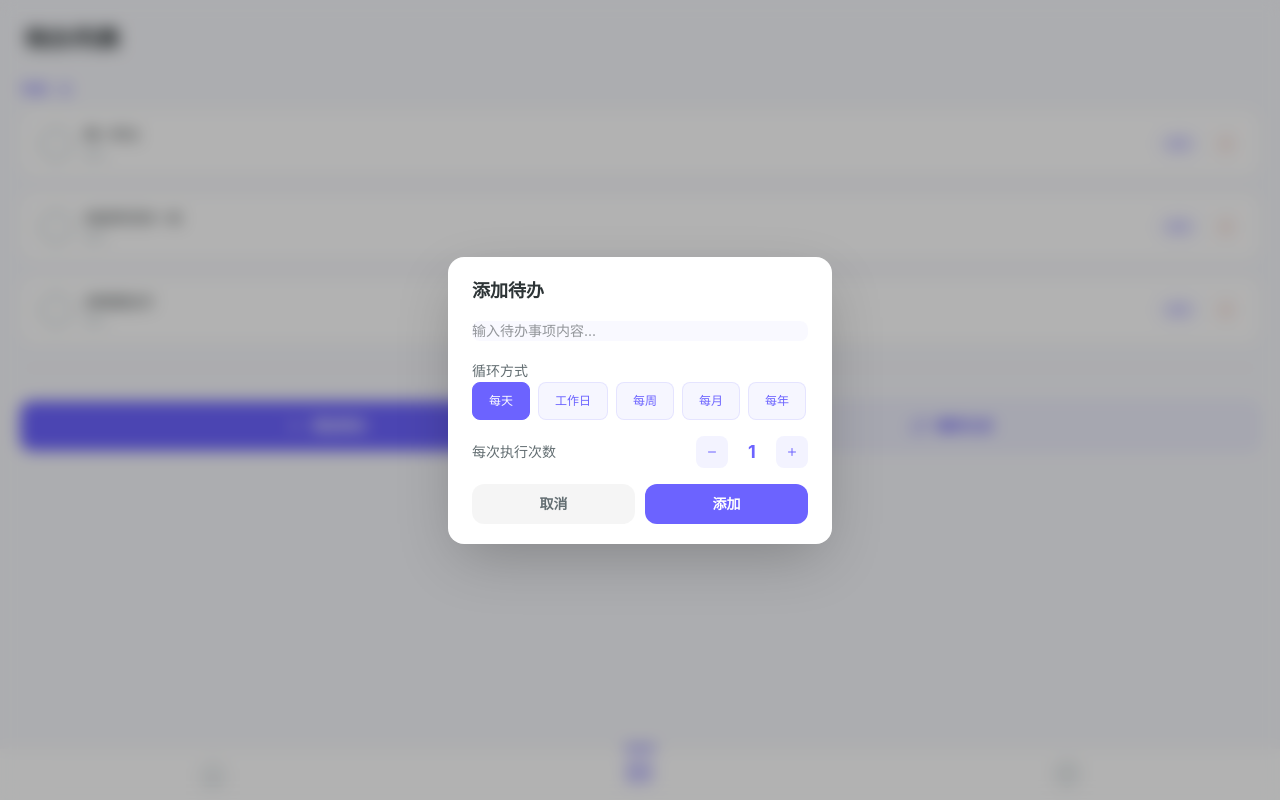
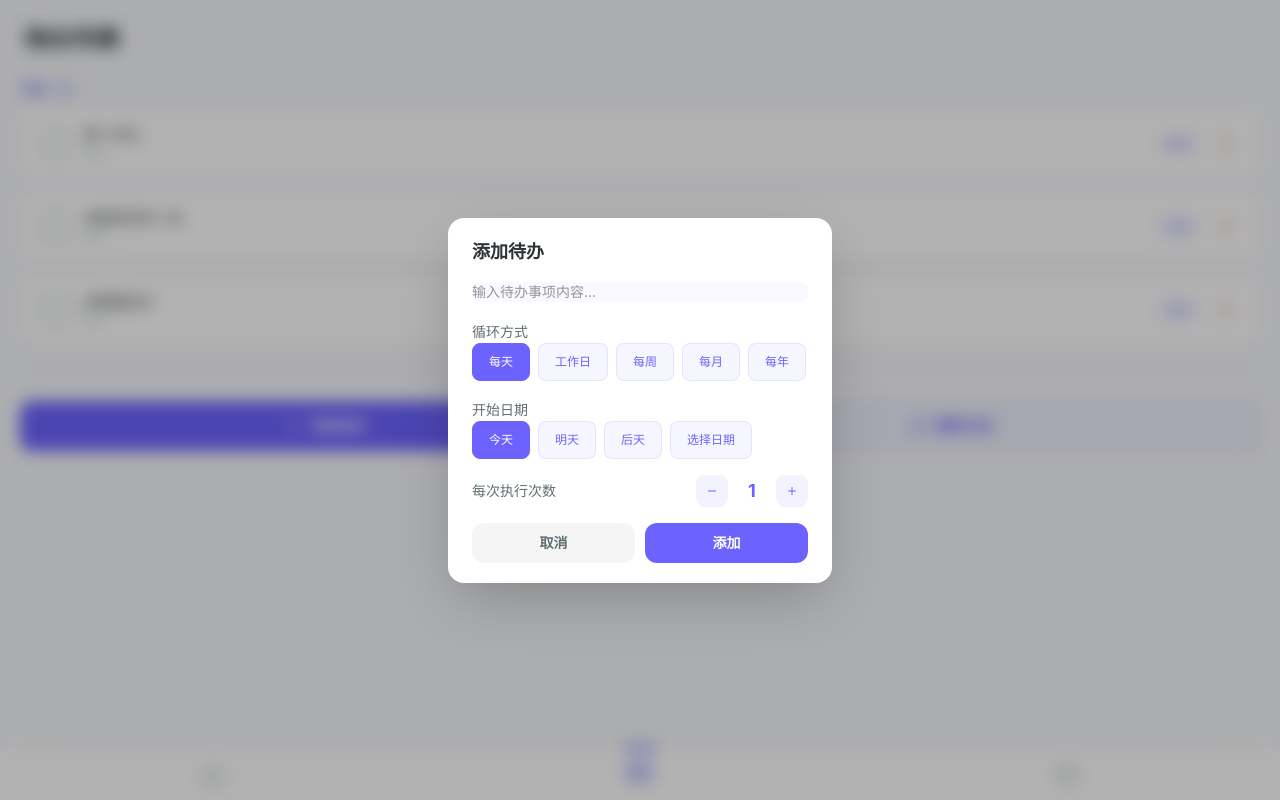
Before and after one commit to DavidXie03/do-little-things, a Vue app: page /todos in a window 1280 px wide. Both pictures are taken after a click on the button "添加待办". Built offline with nearby package versions, Linux system fonts and the light colour scheme.

Commit message:
feat: add start date selection when creating new todo
- Support today/tomorrow/day-after/custom date picker
- CustomAction now has optional startDate field
- shouldTriggerOnDate respects startDate as both filter and anchor

```diff
--- a/src/components/TodoModal.vue
+++ b/src/components/TodoModal.vue
@@ -1,5 +1,5 @@
 <script setup lang="ts">
-import { ref, nextTick, watch } from 'vue'
+import { ref, nextTick, watch, computed } from 'vue'
 import { useI18n } from 'vue-i18n'
 import { RecurrenceType, ALL_RECURRENCE_TYPES } from '../types'
 import type { RecurrenceType as RecurrenceTypeT } from '../types'
@@ -15,10 +15,11 @@ const props = defineProps<{
   initialContent?: string
   initialRepeatCount?: number
   initialRecurrence?: RecurrenceTypeT
+  initialStartDate?: string
 }>()
 
 const emit = defineEmits<{
-  (e: 'confirm', content: string, repeatCount: number, recurrence: RecurrenceTypeT): void
+  (e: 'confirm', content: string, repeatCount: number, recurrence: RecurrenceTypeT, startDate?: string): void
   (e: 'cancel'): void
 }>()
 
@@ -27,19 +28,105 @@ const repeatCount = ref(1)
 const recurrence = ref<RecurrenceTypeT>(RecurrenceType.Daily)
 const inputRef = ref<HTMLInputElement | null>(null)
 
+// 开始日期相关
+type StartDateOption = 'today' | 'tomorrow' | 'dayAfter' | 'custom'
+const startDateOption = ref<StartDateOption>('today')
+const customDate = ref('')
+const showDatePicker = ref(false)
+
+function toDateStr(date: Date): string {
+  const y = date.getFullYear()
+  const m = String(date.getMonth() + 1).padStart(2, '0')
+  const d = String(date.getDate()).padStart(2, '0')
+  return `${y}-${m}-${d}`
+}
+
+function getTodayStr(): string {
+  return toDateStr(new Date())
+}
+
+function getOffsetDateStr(days: number): string {
+  const d = new Date()
+  d.setDate(d.getDate() + days)
+  return toDateStr(d)
+}
+
+const resolvedStartDate = computed((): string | undefined => {
+  const today = getTodayStr()
+  switch (startDateOption.value) {
+    case 'today':
+      return undefined // 默认今天，不需要传 startDate
+    case 'tomorrow':
+      return getOffsetDateStr(1)
+    case 'dayAfter':
+      return getOffsetDateStr(2)
+    case 'custom':
+      return customDate.value || today
+    default:
+      return undefined
+  }
+})
+
 watch(() => props.visible, (val) => {
   if (val) {
     content.value = props.initialContent ?? ''
     repeatCount.value = props.initialRepeatCount ?? 1
     recurrence.value = props.initialRecurrence ?? RecurrenceType.Daily
+    showDatePicker.value = false
+
+    // 初始化日期选项
+    if (props.initialStartDate) {
+      const today = getTodayStr()
+      const tomorrow = getOffsetDateStr(1)
+      const dayAfter = getOffsetDateStr(2)
+      if (props.initialStartDate === today || !props.initialStartDate) {
+        startDateOption.value = 'today'
+      } else if (props.initialStartDate === tomorrow) {
+        startDateOption.value = 'tomorrow'
+      } else if (props.initialStartDate === dayAfter) {
+        startDateOption.value = 'dayAfter'
+      } else {
+        startDateOption.value = 'custom'
+        customDate.value = props.initialStartDate
+      }
+    } else {
+      startDateOption.value = 'today'
+      customDate.value = ''
+    }
+
     nextTick(() => inputRef.value?.focus())
   }
 })
 
+function selectDateOption(option: StartDateOption) {
+  if (option === 'custom') {
+    showDatePicker.value = true
+    startDateOption.value = 'custom'
+    if (!customDate.value) {
+      customDate.value = getTodayStr()
+    }
+  } else {
+    showDatePicker.value = false
+    startDateOption.value = option
+  }
+}
+
+function handleDateInput(e: Event) {
+  const target = e.target as HTMLInputElement
+  customDate.value = target.value
+}
+
 function handleConfirm() {
   const trimmed = content.value.trim()
   if (!trimmed) return
-  emit('confirm', trimmed, repeatCount.value, recurrence.value)
+  emit('confirm', trimmed, repeatCount.value, recurrence.value, resolvedStartDate.value)
+}
+
+/** 格式化自定义日期显示 */
+function formatCustomDate(dateStr: string): string {
+  if (!dateStr) return ''
+  const d = new Date(dateStr + 'T00:00:00')
+  return `${d.getMonth() + 1}/${d.getDate()}`
 }
 </script>
 
@@ -76,6 +163,68 @@ function handleConfirm() {
         >
           {{ t(`recurrence.${rt}`) }}
         </button>
+      </div>
+    </div>
+
+    <!-- 开始日期选择 -->
+    <div class="space-y-2">
+      <span class="text-sm" style="color: var(--text-secondary);">{{ t('modal.startDateLabel') }}</span>
+      <div class="flex flex-wrap gap-2">
+        <button
+          @click="selectDateOption('today')"
+          class="u-item-sm rounded-lg text-xs font-medium transition-all duration-200 active:scale-95"
+          :style="{
+            background: startDateOption === 'today' ? 'var(--primary)' : 'rgba(108,99,255,0.06)',
+            color: startDateOption === 'today' ? 'white' : 'var(--primary)',
+            border: startDateOption === 'today' ? '1.5px solid var(--primary)' : '1.5px solid rgba(108,99,255,0.12)',
+          }"
+        >
+          {{ t('modal.startToday') }}
+        </button>
+        <button
+          @click="selectDateOption('tomorrow')"
+          class="u-item-sm rounded-lg text-xs font-medium transition-all duration-200 active:scale-95"
+          :style="{
+            background: startDateOption === 'tomorrow' ? 'var(--primary)' : 'rgba(108,99,255,0.06)',
+            color: startDateOption === 'tomorrow' ? 'white' : 'var(--primary)',
+            border: startDateOption === 'tomorrow' ? '1.5px solid var(--primary)' : '1.5px solid rgba(108,99,255,0.12)',
+          }"
+        >
+          {{ t('modal.startTomorrow') }}
+        </button>
+        <button
+          @click="selectDateOption('dayAfter')"
+          class="u-item-sm rounded-lg text-xs font-medium transition-all duration-200 active:scale-95"
+          :style="{
+            background: startDateOption === 'dayAfter' ? 'var(--primary)' : 'rgba(108,99,255,0.06)',
+            color: startDateOption === 'dayAfter' ? 'white' : 'var(--primary)',
+            border: startDateOption === 'dayAfter' ? '1.5px solid var(--primary)' : '1.5px solid rgba(108,99,255,0.12)',
+          }"
+        >
+          {{ t('modal.startDayAfter') }}
+        </button>
+        <button
+          @click="selectDateOption('custom')"
+          class="u-item-sm rounded-lg text-xs font-medium transition-all duration-200 active:scale-95"
+          :style="{
+            background: startDateOption === 'custom' ? 'var(--primary)' : 'rgba(108,99,255,0.06)',
+            color: startDateOption === 'custom' ? 'white' : 'var(--primary)',
+            border: startDateOption === 'custom' ? '1.5px solid var(--primary)' : '1.5px solid rgba(108,99,255,0.12)',
+          }"
+        >
+          {{ startDateOption === 'custom' && customDate ? formatCustomDate(customDate) : t('modal.startPickDate') }}
+        </button>
+      </div>
+      <!-- 日期选择器 -->
+      <div v-if="showDatePicker" class="mt-2">
+        <input
+          type="date"
+          :value="customDate"
+          :min="getTodayStr()"
+          @input="handleDateInput"
+          class="w-full text-sm px-4 py-2.5 rounded-lg border-none outline-none"
+          style="background: rgba(108,99,255,0.04); color: var(--text-primary);"
+        />
       </div>
     </div>
 
--- a/src/composables/useCustomActions.ts
+++ b/src/composables/useCustomActions.ts
@@ -14,13 +14,14 @@ export function useCustomActions() {
 
   const customActions = computed(() => storageData.value.customActions)
 
-  function addCustomAction(content: string, repeatCount: number = 1, recurrence: RecurrenceType = RT.Daily): void {
+  function addCustomAction(content: string, repeatCount: number = 1, recurrence: RecurrenceType = RT.Daily, startDate?: string): void {
     const newCa = {
       id: `ca_${Date.now()}_${Math.random().toString(36).slice(2, 6)}`,
       content,
       createdAt: Date.now(),
       repeatCount,
       recurrence,
+      startDate,
     }
     storageData.value.customActions.push(newCa)
 
--- a/src/i18n/en.ts
+++ b/src/i18n/en.ts
@@ -23,6 +23,11 @@ export default {
     placeholder: 'Enter todo content...',
     recurrenceLabel: 'Recurrence',
     repeatLabel: 'Repeat count',
+    startDateLabel: 'Start date',
+    startToday: 'Today',
+    startTomorrow: 'Tomorrow',
+    startDayAfter: 'Day after',
+    startPickDate: 'Pick date',
     cancel: 'Cancel',
     add: 'Add',
     save: 'Save',
--- a/src/i18n/zh.ts
+++ b/src/i18n/zh.ts
@@ -23,6 +23,11 @@ export default {
     placeholder: '输入待办事项内容...',
     recurrenceLabel: '循环方式',
     repeatLabel: '每次执行次数',
+    startDateLabel: '开始日期',
+    startToday: '今天',
+    startTomorrow: '明天',
+    startDayAfter: '后天',
+    startPickDate: '选择日期',
     cancel: '取消',
     add: '添加',
     save: '保存',
--- a/src/services/taskService.ts
+++ b/src/services/taskService.ts
@@ -12,9 +12,19 @@ export const DEFAULT_ACTIONS: { content: string; repeatCount: number; recurrence
  * 判断某个 CustomAction 在给定日期是否应该触发
  */
 export function shouldTriggerOnDate(ca: CustomAction, dateStr: string): boolean {
+  // 如果设置了 startDate，在 startDate 之前不触发
+  if (ca.startDate && dateStr < ca.startDate) {
+    return false
+  }
+
   const date = new Date(dateStr + 'T00:00:00')
   const dayOfWeek = date.getDay() // 0=Sunday, 1=Monday, ..., 6=Saturday
   const dayOfMonth = date.getDate()
+
+  // 使用 startDate 或 createdAt 作为锚点日期
+  const anchorDate = ca.startDate
+    ? new Date(ca.startDate + 'T00:00:00')
+    : new Date(ca.createdAt)
 
   switch (ca.recurrence) {
     case RT.Daily:
@@ -22,19 +32,13 @@ export function shouldTriggerOnDate(ca: CustomAction, dateStr: string): boolean
     case RT.Weekday:
       return dayOfWeek >= 1 && dayOfWeek <= 5
     case RT.Weekly: {
-      // 每周：以创建日期的星期几为锚点
-      const createdDate = new Date(ca.createdAt)
-      return dayOfWeek === createdDate.getDay()
+      return dayOfWeek === anchorDate.getDay()
     }
     case RT.Monthly: {
-      // 每月：以创建日期的日为锚点
-      const createdDate = new Date(ca.createdAt)
-      return dayOfMonth === createdDate.getDate()
+      return dayOfMonth === anchorDate.getDate()
     }
     case RT.Yearly: {
-      // 每年：以创建日期的月和日为锚点
-      const createdDate = new Date(ca.createdAt)
-      return date.getMonth() === createdDate.getMonth() && dayOfMonth === createdDate.getDate()
+      return date.getMonth() === anchorDate.getMonth() && dayOfMonth === anchorDate.getDate()
     }
     default:
       return true
--- a/src/types/index.ts
+++ b/src/types/index.ts
@@ -75,6 +75,7 @@ export interface CustomAction {
   createdAt: number
   repeatCount: number
   recurrence: RecurrenceType
+  startDate?: string // YYYY-MM-DD，任务开始日期，默认为创建当天
 }
 
 export interface DailyTodoItem {
```
